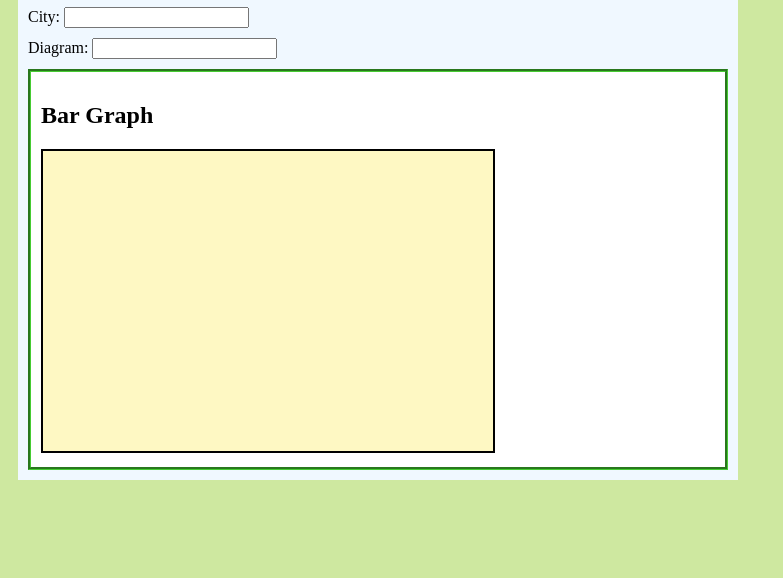
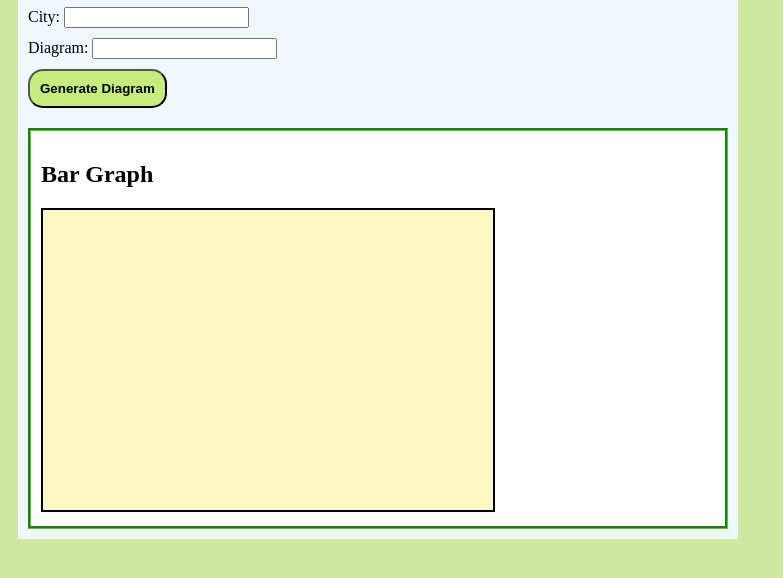
Before and after one commit to ed223bd/L3, a website: page public/index.html in a window 1280 px wide. Shown: the part 176-754 px from the top of the page, without its empty margins (0-783 px from the left). Drawn offline with Linux system fonts and the light colour scheme; no server answers.

Commit message:
Successfully takes data from service into frontend

```diff
--- a/public/diagram.js
+++ b/public/diagram.js
@@ -10,8 +10,9 @@ const barGraph = new BarGraph('barGraph', 450, 300)
 
 async function getWeather() {
   const response = await fetch('/api/weather')
-  const data = await response.json()
-  console.log(data.message)
+  const JSONdata = await response.json()
+  const data = JSONdata.message
+  console.log(data)
 
   const validatedData = validator.validateData(data)
 
--- a/public/index.html
+++ b/public/index.html
@@ -29,6 +29,10 @@
         <!-- Make into options: Bar or Line -->
         <input type="text">
       </div>
+
+      <div id="generateBtn">
+        <button class="btn">Generate Diagram</button>
+      </div>
     </div>
     <div class="diagram">
       <h2>Bar Graph</h2>
--- a/public/styles.css
+++ b/public/styles.css
@@ -45,6 +45,15 @@ body {
   padding-bottom: 10px;
 }
 
+.btn {
+  border-radius: 15px;
+  background-color: rgb(196, 237, 126);
+  font-weight: 600;
+  width: fit-content;
+  padding: 10px;
+  margin-bottom: 20px;
+}
+
 svg {
   background-color: rgb(254, 248, 195);
 }
```
